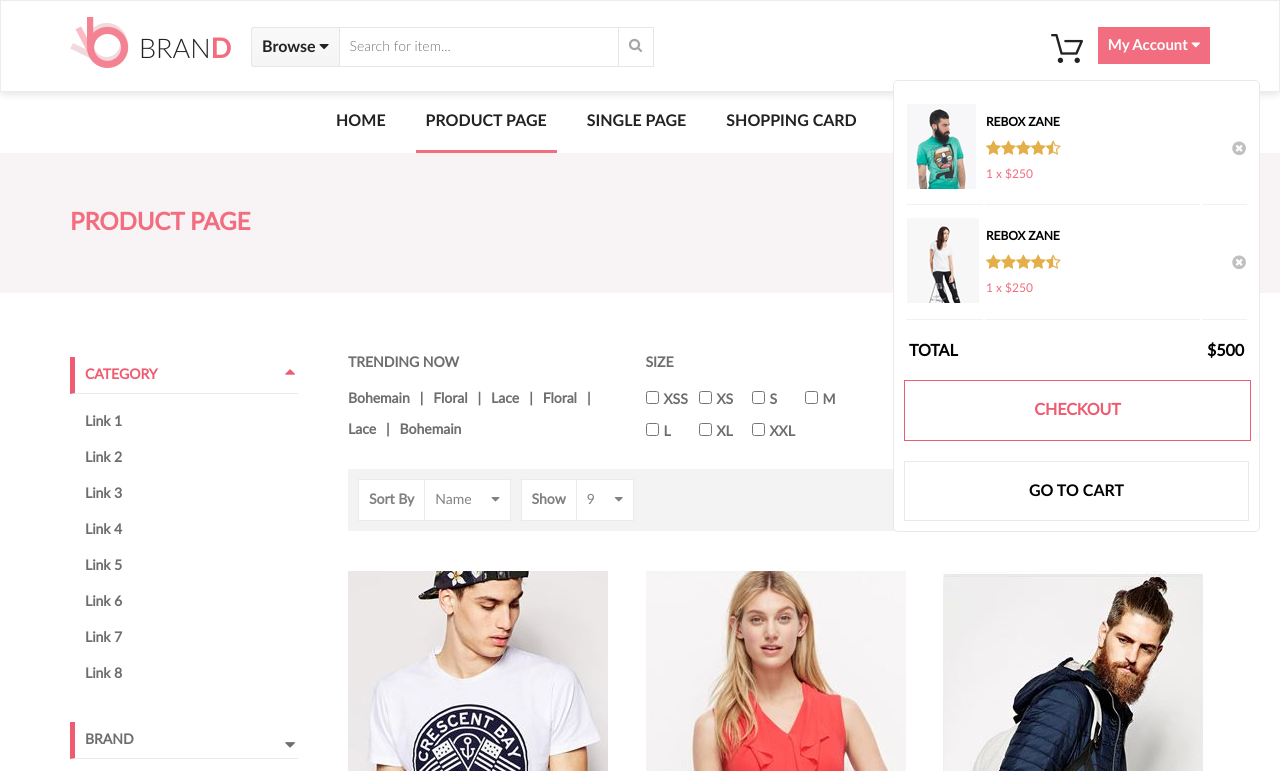
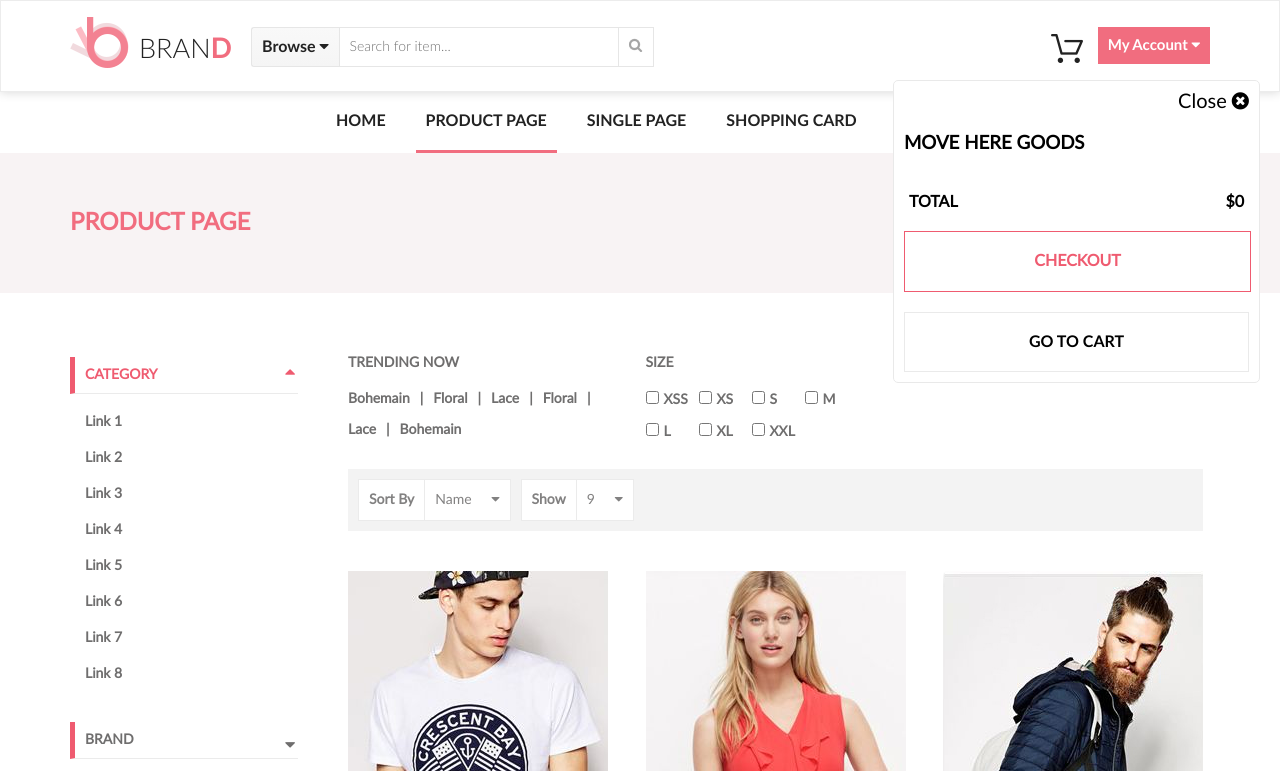
Before and after one commit to fil106/kursovaya, a website: page html/product.html in a window 1280 px wide. Both pictures are taken after a click on the element 1066 px from the left and 50 px from the top of the page. Shown: the top 771 px of the page. Drawn offline with nearby package versions, Linux system fonts and the light colour scheme.

Commit message:
добавил drag&drop для страницы product, подсчет суммы в карзине так и не работает...

```diff
--- a/html/product.html
+++ b/html/product.html
@@ -55,42 +55,13 @@
             <div class="profile">
                 <div class="profile_card"><img src="../img/basket.png" alt="basket"></a></div>
                 <div class="curr_card">
+                    <div class="close_curr_card">Close <i class="fa fa-times-circle" aria-hidden="true"></i></div>
                     <div class="arrow_up"></div>
+                    <h3>MOVE HERE GOODS</h3>
                     <table>
-                        <tbody>
-                        <tr>
-                            <td class="card_image"><img src="../img/card-1.jpg" alt="card 1"></td>
-                            <td>
-                                <h4>Rebox Zane</h4>
-                                <div class="raiting">
-                                    <i class="fa fa-star" aria-hidden="true"></i>
-                                    <i class="fa fa-star" aria-hidden="true"></i>
-                                    <i class="fa fa-star" aria-hidden="true"></i>
-                                    <i class="fa fa-star" aria-hidden="true"></i>
-                                    <i class="fa fa-star-half-o" aria-hidden="true"></i>
-                                </div>
-                                <div class="curr_card_price">1 x $250</div>
-                            </td>
-                            <td class="card_delete"><i class="fa fa-times-circle delete_item" aria-hidden="true"></i></td>
-                        </tr>
-                        <tr>
-                            <td class="card_image"><img src="../img/card-2.jpg" alt="card 1"></td>
-                            <td>
-                                <h4>Rebox Zane</h4>
-                                <div class="raiting">
-                                    <i class="fa fa-star" aria-hidden="true"></i>
-                                    <i class="fa fa-star" aria-hidden="true"></i>
-                                    <i class="fa fa-star" aria-hidden="true"></i>
-                                    <i class="fa fa-star" aria-hidden="true"></i>
-                                    <i class="fa fa-star-half-o" aria-hidden="true"></i>
-                                </div>
-                                <div class="curr_card_price">1 x $250</div>
-                            </td>
-                            <td class="card_delete"><i class="fa fa-times-circle delete_item" aria-hidden="true"></i></td>
-                        </tr>
-                        </tbody>
+                        <tbody></tbody>
                     </table>
-                    <div class="card_total">Total</div><div class="card_total_price">$500</div>
+                    <div class="card_total">Total</div><div class="card_total_price">$0</div>
                     <div class="clearfix"></div>
                     <div class="btn_add_tocard btn_hover">Checkout</div>
                     <div class="custom_btn">Go to cart</div>
--- a/js/common.js
+++ b/js/common.js
@@ -1,4 +1,3 @@
-
 /** Смотрим текущую страницу и далее передаем её в класс, где она обработается
  ** и вернет нам либо корневой каталог, либо на каталог выше **/
 var loc = document.location.href.split('/');
@@ -6,7 +5,6 @@ var currPage = loc[loc.length-1];
 console.log('текущая страница:',loc,currPage);
 
 $(document).ready(function(){
-
   var topMenu = new Menu(currPage);
   topMenu.render('.nav_header');
 
@@ -24,11 +22,8 @@ $(document).ready(function(){
 
   $(".menu_aside_active").parent().find(".menu_aside_under").slideDown(400);
 
-
   /** выпадающее меню ***/
   $(".sort_by_select").click(function(){
-
-  var sel = $(this);
     var selDown = $(this).find(".sort_by_select_down");
 
     /** показываем/скрываем выпадающее меню **/
@@ -41,7 +36,7 @@ $(document).ready(function(){
 
     $(".sort_by_select_down ul li").click(function(){
         $(this).parent().parent().parent().find(".sort_by_select_current").text($(this).text());
-  })
+    });
   });
 
   /** выпадающее меню для боковой панели **/
@@ -64,6 +59,7 @@ $(document).ready(function(){
     $('.arrow_up').hide();
     $('.close_curr_card').show();
   }
+
   // при ресайзе окна делаем некоторые манипуляции
   $(window).resize(function () {
     if($(window).width() <= 1525) {
@@ -142,92 +138,4 @@ $(document).ready(function(){
       }
     }
   });
-
 });
-
-function generateCardItem(ui) {
-  var drag = ui.draggable;
-  var dragId = drag.attr('data-product-id');
-  var basketItems = getBasketItems();
-  var compare = false;
-
-  for(var i in basketItems) {
-    if(basketItems[i] === dragId) {
-      compare = true;
-    }
-  }
-
-  if(compare) {
-    /** Пока без увеличения количества товара **/
-  } else {
-
-    var imgBlk = drag.find('.photo');
-    var img = $('<img>', {
-      src: imgBlk.attr('src'),
-      alt: imgBlk.attr('alt'),
-      height: 69
-    });
-    var cost = drag.find('.price_featured').text();
-    var name = drag.find('h2').text();
-
-    var tr = $('<tr />', {'data-product-id': dragId});
-    var td1 = $('<td />', {
-      class: 'card_image'
-    });
-    var td2 = $('<td />');
-    var td3 = $('<td />');
-    var h4 = $('<h4 />', {
-      text: name
-    });
-    var div = $('<div />', {
-      class: 'curr_card_price',
-      text: '1 x ' + cost
-    });
-    var closeIcon = $('<i class="fa fa-times-circle delete_item" aria-hidden="true"></i>');
-
-    refreshTotalPrice(cost, 'plus');
-
-    img.appendTo(td1);
-    h4.appendTo(td2);
-    div.appendTo(td2);
-    closeIcon.appendTo(td3);
-    td1.appendTo(tr);
-    td2.appendTo(tr);
-    td3.appendTo(tr);
-
-    return tr;
-  }
-}
-
-function getBasketItems() {
-  var basketItems = $('.curr_card tr');
-
-  if(basketItems.length != 0) {
-    var arr = [];
-
-    for(var i=0; i<basketItems.length; i++) {
-      arr.push(basketItems[i].getAttribute('data-product-id'));
-      console.log(arr);
-    }
-  }
-
-  return arr;
-
-}
-
-function refreshTotalPrice(cost, operation) {
-  var result = parseFloat(cost.replace('$','')).toFixed(2);
-  var price = parseFloat($('.card_total_price').text().replace('$','')).toFixed(2);
-
-  if(operation === 'plus') {
-
-    var totalPrice = (price * 100 + result * 100) / 100;
-    $('.card_total_price').text(parseFloat(totalPrice).toFixed(2));
-
-  } else if(operation === 'minus') {
-
-    var totalPrice = (price * 100 - result * 100) / 100;
-    $('.card_total_price').text(parseFloat(totalPrice).toFixed(2));
-
-  }
-};
```
Also changed, not shown: js/function.js (added, +86 -0 lines). Lines whose indentation alone changed are shown as unchanged.
